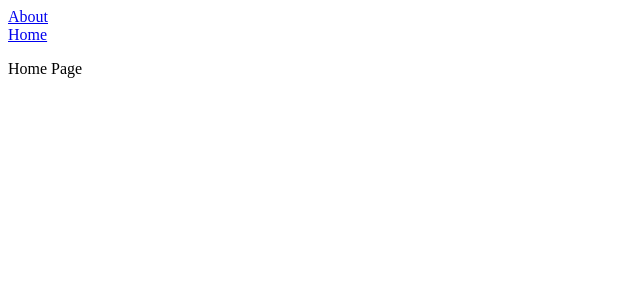
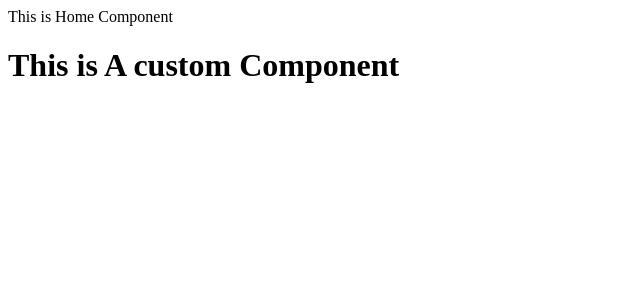
Before and after one commit to lavishjain36/Netflix-layout-next.js, a Next.js app: page / in a window 1280 px wide. Shown: the top 300 px of the page, without its empty margins (0-640 px from the left). Built offline with nearby package versions, Linux system fonts and the light colour scheme.

Commit message:
adding component next.js

```diff
--- /dev/null
+++ b/components/Contact.js
@@ -0,0 +1,11 @@
+import React from 'react'
+
+function Contact() {
+  return (
+    <div>
+    <h1>This is Contact Page</h1>
+    </div>
+  )
+}
+
+export default Contact
--- /dev/null
+++ b/components/Home.js
@@ -0,0 +1,13 @@
+import React from 'react'
+import MyComponent from './MyComponent'
+
+function Home() {
+  return (
+    <>
+   <div>This is Home Component</div>
+    <MyComponent/>
+    </>
+
+  )
+}
+export default Home
--- a/components/MyComponent.js
+++ b/components/MyComponent.js
@@ -1,16 +1,10 @@
-import React from 'react'
-
-export default function MyComponent() {
-  return (
+import React from 'react';
+const MyComponent=({props})=>{
+  return(
     <div>
-      <h1>Hello World</h1>
-      <p className="my-paragraph">This is my component</p>
-      <style jsx>{`
-        .my-paragraph {
-          color: red;
-          font-size: 20px;
-        }
-      `}</style>
+      <h1>This is A custom Component</h1>
     </div>
   )
 }
+
+export default MyComponent;
--- a/pages/about.js
+++ /dev/null
@@ -1,5 +0,0 @@
-function About() {
-    return <div>About Page</div>;
-  }
-
-  export default About;
--- a/pages/home.js
+++ /dev/null
@@ -1,5 +0,0 @@
-function Home() {
-    return <div>Home Page</div>;
-  }
-
-  export default Home;
--- a/pages/index.js
+++ b/pages/index.js
@@ -1,15 +1,14 @@
-import Link from 'next/link';
-function Home() {
-  return (
+import React  from "react";
+import Contact from "../components/Contact";
+import Home from "../components/Home";
+import MyComponent from "../components/MyComponent";
+
+const IndexPage=()=>{
+  return(
     <div>
-      <Link href="/about">
-        <div>About</div>
-      </Link>
-      <Link href="/home">
-        <div>Home</div>
-      </Link>
-      <p>Home Page</p>
+      <Home/>
     </div>
-  );
+  )
 }
-export default Home;
+
+export default IndexPage;
```
